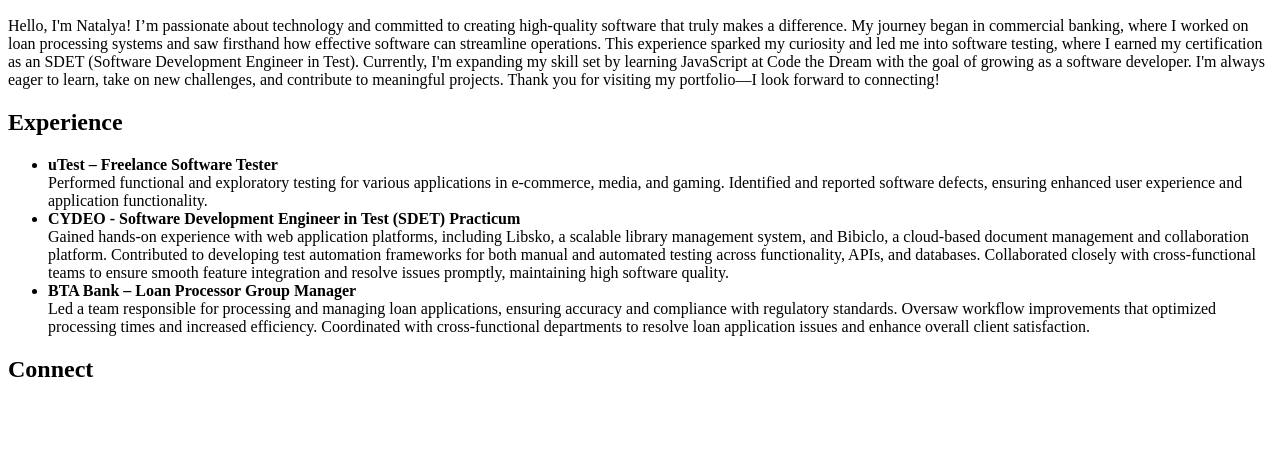
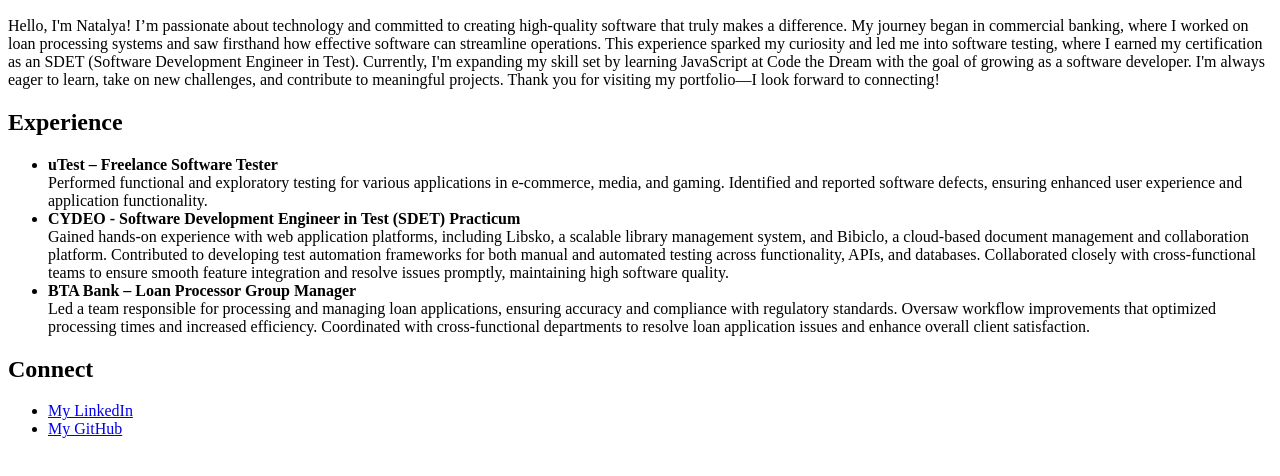
Before and after one commit to NatalyaKhvan/natalya-khvan-jupiter, a plain HTML site: page index.html in a window 1280 px wide. Shown: the part 110-586 px from the top of the page. Drawn offline with Linux system fonts and the light colour scheme.

Commit message:
Update section Connect

```diff
--- a/index.html
+++ b/index.html
@@ -33,10 +33,10 @@
 
     <section id="Connect">
         <h2>Connect</h2>
-    <ul>
-        <a href="https://www.linkedin.com/in/natalyakhvan/"></a>
-        <a href="https://github.com/NatalyaKhvan"></a>
-    </ul>
+        <ul>
+            <li><a href="https://www.linkedin.com/in/natalyakhvan/" target="_blank">My LinkedIn</a></li>
+            <li><a href="https://github.com/NatalyaKhvan" target="_blank">My GitHub</a></li>
+        </ul>
     </section>
 
 
```
